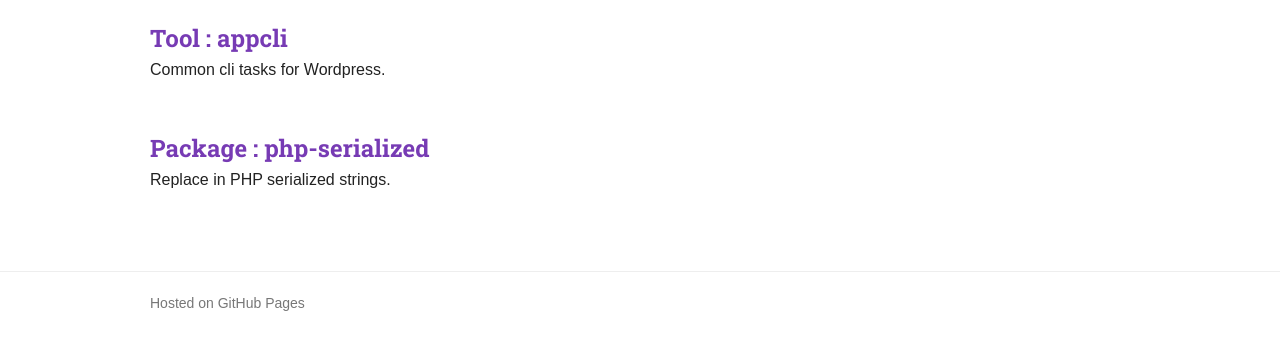
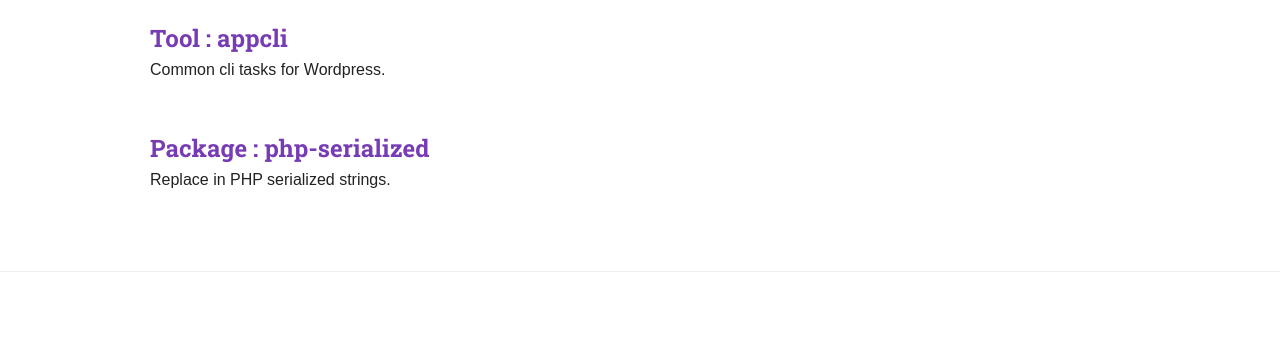
Before and after one commit to tequilarapido/tequilarapido.github.io, a website: page index.html in a window 1280 px wide. Shown: the part 351-700 px from the top of the page. Drawn offline with Linux system fonts and the light colour scheme.

Commit message:
Updated footer

```diff
--- a/index.html
+++ b/index.html
@@ -79,7 +79,6 @@
 
         <div class="footer">
             <div class="container">
-                <span class="small">Hosted on GitHub Pages</span>
             </div>
         </div><!-- end .footer -->
 
```
